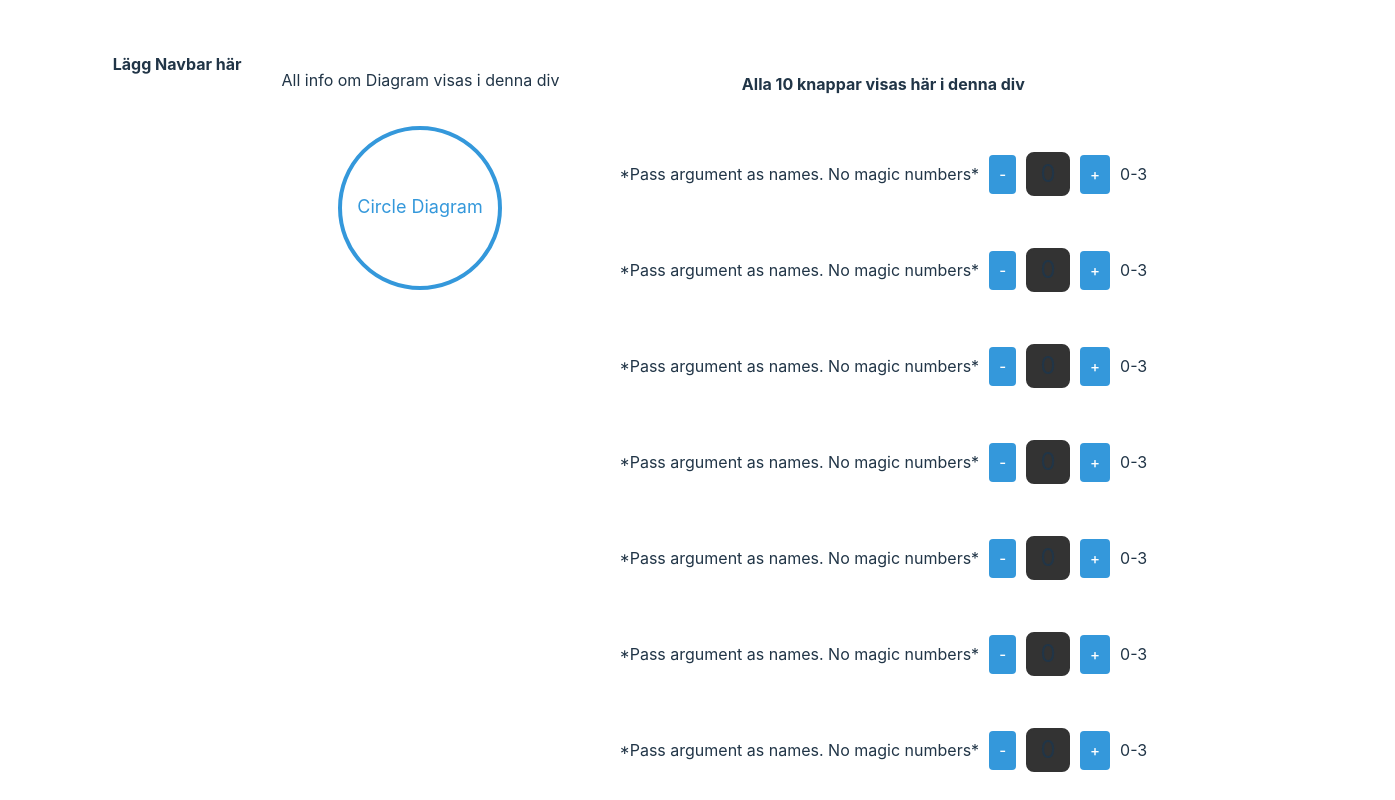
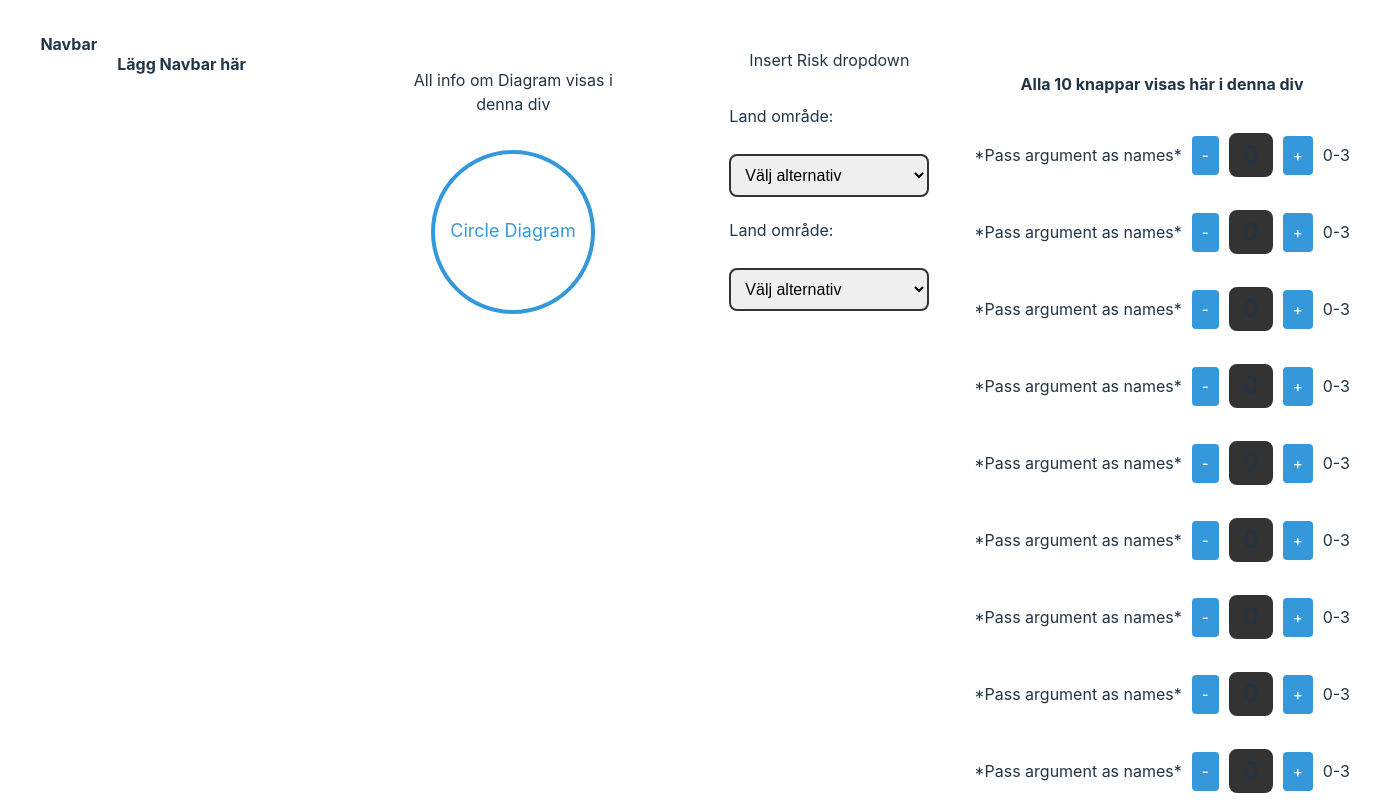
Before and after one commit to hdfredl/cariogram, a React (Vite) app in the folder cariogram/: page /home in a window 1280 px wide. Shown: the top 800 px of the page, 1395 px wide, since content can reach past the window. Built offline with nearby package versions, Linux system fonts and the light colour scheme.

Commit message:
Got risk and area drop downs

```diff
--- a/cariogram/src/HomeFunctions/HomeButtons.jsx
+++ b/cariogram/src/HomeFunctions/HomeButtons.jsx
@@ -15,7 +15,7 @@ function HomeButtons() {
 
   return (
     <div className="numberControl">
-      <p>*Pass argument as names. No magic numbers*</p>
+      <p>*Pass argument as names*</p>
 
       <button onClick={decreaseNumber} className="controlButton">
         -
--- /dev/null
+++ b/cariogram/src/HomeFunctions/HomeRiskDropdown.jsx
@@ -0,0 +1,39 @@
+import React, { useState } from "react";
+import "../styling/Home.css";
+
+function HomeRiskDropdown() {
+  // useStates for triggering
+  const [selectedOption, setSelectedOption] = useState("");
+
+  const handleChange = (event) => {
+    setSelectedOption(event.target.value);
+  };
+
+  // Pass argument later: not Landområde..
+
+  return (
+    <div className="riskDropdown">
+      <p>Land område: </p>
+      <select
+        value={selectedOption}
+        onChange={handleChange}
+        className="dropdownSelect"
+      >
+        <option value="" disabled>
+          Välj alternativ
+        </option>
+        <p>Land område: </p>
+        <option value="landArea">Land Area</option>
+        <p>Grupp: </p>
+        <option value="riskArea">Risk Area</option>
+      </select>
+      {selectedOption && (
+        <p className="dropdownMessage">
+          You selected: <strong>{selectedOption}</strong>
+        </p>
+      )}
+    </div>
+  );
+}
+
+export default HomeRiskDropdown;
--- a/cariogram/src/pages/home.jsx
+++ b/cariogram/src/pages/home.jsx
@@ -2,6 +2,7 @@ import React, { useState, useEffect, useContext } from "react";
 import { useNavigate } from "react-router-dom";
 import "../styling/Home.css";
 import HomeButtons from "../HomeFunctions/HomeButtons";
+import HomeRiskDropdown from "../HomeFunctions/HomeRiskDropdown";
 
 function Home() {
   // Test
@@ -25,13 +26,16 @@ function Home() {
 
   return (
     <div className="containerWrapper">
+      <div className="navBar">
+        <h4>Navbar</h4>
+      </div>
       <div className="anotherContainer">
-        <div>
+        <div className="startWrapper">
           <div className="leftBlock">
             <h4>Lägg Navbar här</h4>
           </div>
         </div>
-        <div>
+        <div className="centerWrapper">
           <div className="centerBlock">
             <div classNane="diagramInformation">
               <p>All info om Diagram visas i denna div</p>
@@ -39,7 +43,14 @@ function Home() {
             </div>
           </div>
         </div>
-        <div className="topRightBlock"></div>
+        <div className="endWrapper">
+          <div className="topRightBlock">
+            <p>Insert Risk dropdown</p>
+            <HomeRiskDropdown />
+            <HomeRiskDropdown />
+          </div>
+        </div>
+        <div>
           <div className="rightBlock">
             <div className="scaleButtons">
               <h4>Alla 10 knappar visas här i denna div</h4>
@@ -57,6 +68,7 @@ function Home() {
           </div>
         </div>
       </div>
+    </div>
   );
 }
 
--- a/cariogram/src/styling/home.css
+++ b/cariogram/src/styling/home.css
@@ -5,11 +5,65 @@
   height: 100vh; /* Full height of the viewport */
 }
 
+.navBar {
+  display: flex;
+  height: 30px;
+  max-width: 1200px;
+  justify-content: center;
+}
+
 .anotherContainer {
   display: flex; /* Enables flex layout for its children */
   width: 100%; /* Full width of the parent container */
   max-width: 1200px; /* Optional: Sets a max-width for the container */
   margin: 0 auto; /* Centers the container */
+}
+
+.startWrapper {
+  display: flex;
+  justify-content: flex-start;
+  width: 100%;
+  max-width: 1200px;
+}
+
+.centerWrapper {
+  display: flex;
+  justify-content: center;
+  width: 100%;
+  max-width: 1200px;
+}
+
+.endWrapper {
+  display: flex;
+  justify-content: flex-end;
+  width: 100%;
+  max-width: 1200px;
+}
+.riskDropdown {
+  display: flex;
+  flex-direction: column;
+  align-items: start;
+  gap: 10px;
+  margin-top: 5px;
+}
+
+.dropdownSelect {
+  width: 200px;
+  padding: 10px;
+  font-size: 16px;
+  border: 2px solid #333;
+  border-radius: 8px;
+  cursor: pointer;
+}
+
+.dropdownSelect:focus {
+  outline: none;
+  border-color: #3498db;
+}
+
+.dropdownMessage {
+  font-size: 14px;
+  color: #555;
 }
 
 .leftBlock,
@@ -22,14 +76,20 @@
 
 .leftBlock {
   text-align: left; /* Align content to the left */
+  justify-content: flex-end;
 }
 
 .centerBlock {
+  display: flex;
   text-align: center; /* Align content to the center */
 }
 
 .rightBlock {
+  display: flex;
   text-align: right; /* Align content to the right */
+  justify-content: flex-end;
+  width: 150%;
+  max-width: 1200px;
 }
 
 .scaleButtons {
@@ -38,6 +98,8 @@
   align-items: center;
   gap: 20px;
   padding: 20px;
+  width: 100%;
+  max-width: 1200px;
 }
 
 .numberButtons {
@@ -58,7 +120,7 @@
   display: flex;
   align-items: center;
   gap: 10px;
-  margin-top: 20px;
+  margin-top: 1px;
 }
 
 .numberBox {
--- /dev/null
+++ b/cariogram/src/variables/globalvariables.jsx
@@ -0,0 +1,5 @@
+function GlobalVariables() {
+  // All variables here.
+}
+
+export default GlobalVariables;
```
Also changed, not shown: cariogram/src/HomeFunctions/HomeRiskButtons.jsx (deleted). Lines whose indentation alone changed are shown as unchanged.
